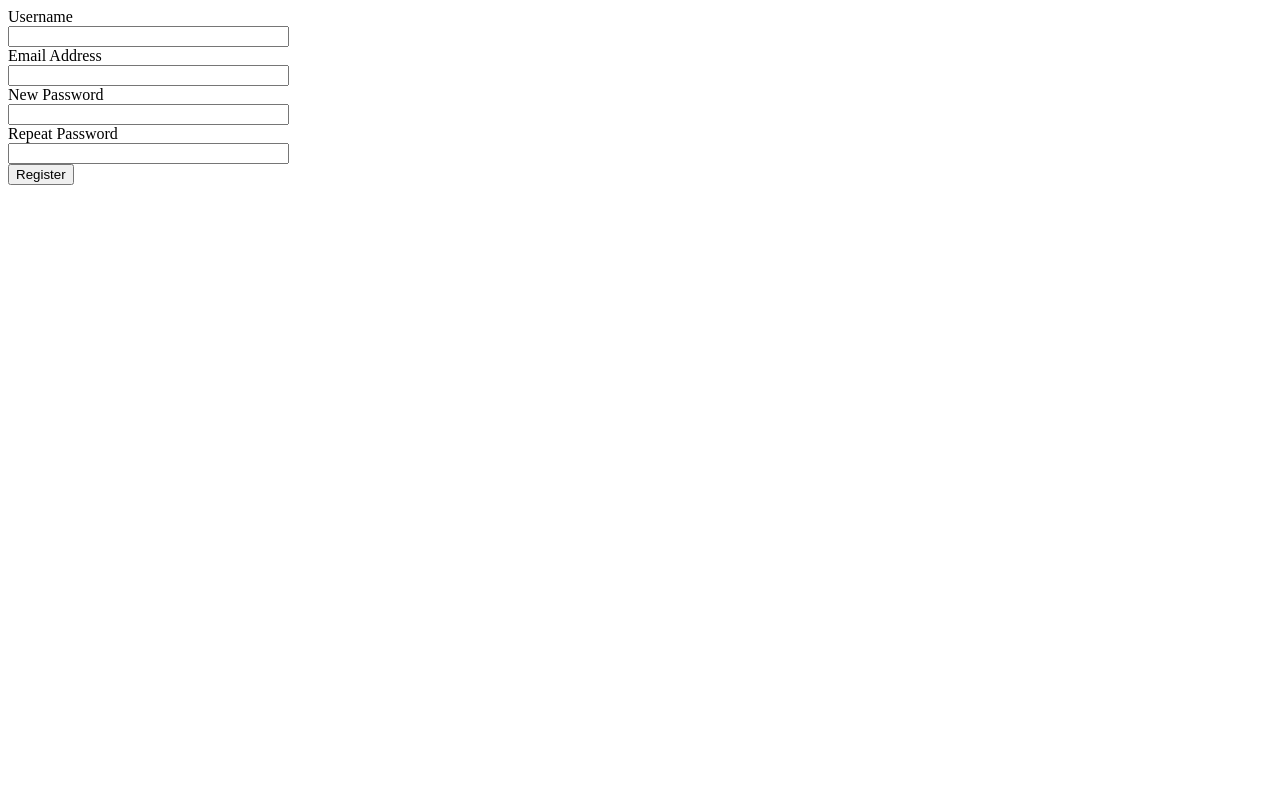
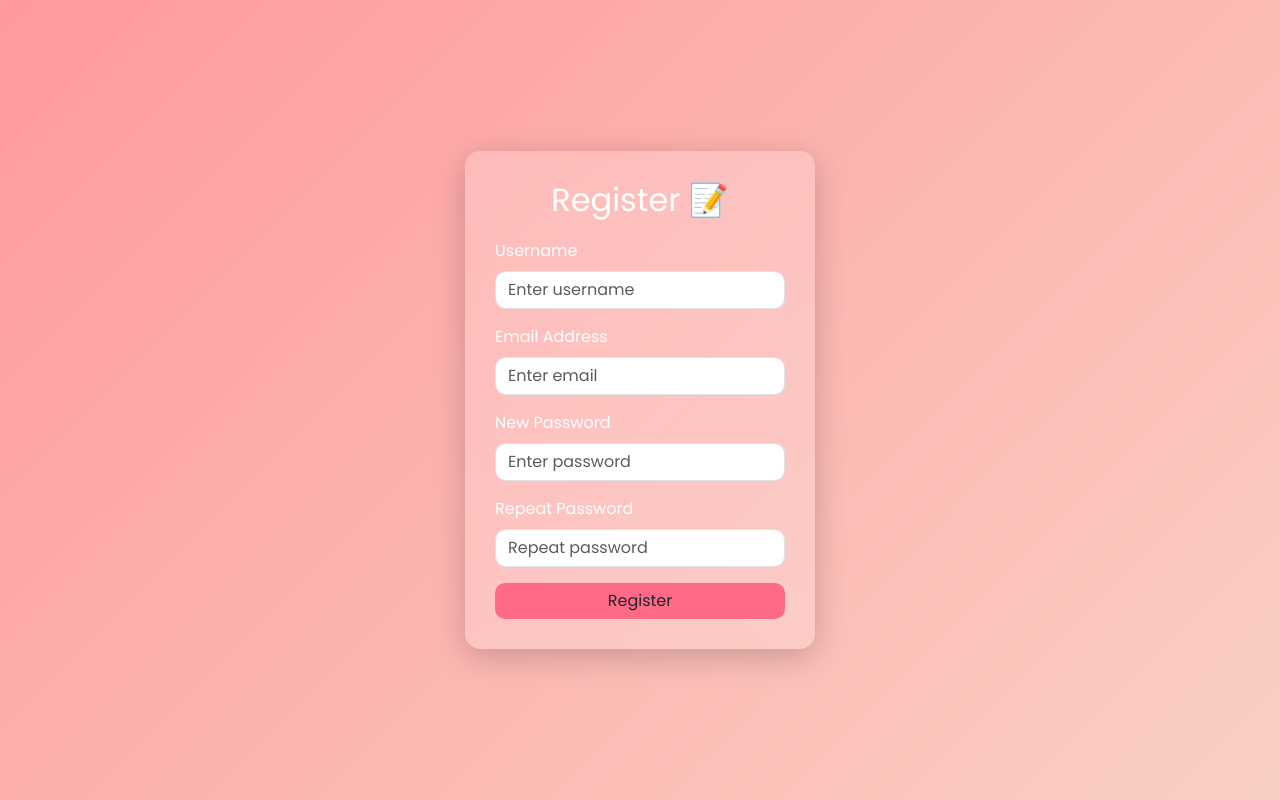
Before and after one commit to snehakumari878/SOCIAL_POST, a Flask app: page /register in a window 1280 px wide. Run offline with Flask 3, Linux system fonts and the light colour scheme.

Commit message:
updated register UI

```diff
--- a/templates/register.html
+++ b/templates/register.html
@@ -1,32 +1,112 @@
+<!DOCTYPE html>
+<html lang="en">
+<head>
+    <meta charset="UTF-8">
+    <title>Register</title>
+
+    <!-- Google Font -->
+    <link href="https://fonts.googleapis.com/css2?family=Poppins:wght@300;400;600&display=swap" rel="stylesheet">
+
+    <!-- Bootstrap -->
+    <link href="https://cdn.jsdelivr.net/npm/bootstrap@5.3.0/dist/css/bootstrap.min.css" rel="stylesheet">
+
+    <style>
+        body {
+            font-family: 'Poppins', sans-serif;
+            height: 100vh;
+            background: linear-gradient(135deg, #ff9a9e, #fad0c4);
+            display: flex;
+            justify-content: center;
+            align-items: center;
+        }
+
+        .register-card {
+            background: rgba(255, 255, 255, 0.2);
+            backdrop-filter: blur(10px);
+            border-radius: 15px;
+            padding: 30px;
+            width: 350px;
+            box-shadow: 0 8px 32px rgba(0,0,0,0.2);
+            color: white;
+        }
+
+        .register-card h2 {
+            text-align: center;
+            margin-bottom: 20px;
+        }
+
+        .form-control {
+            border-radius: 10px;
+        }
+
+        .btn-custom {
+            background: #ff6a88;
+            border: none;
+            border-radius: 10px;
+        }
+
+        .btn-custom:hover {
+            background: #ff3d6b;
+        }
+
+        .error {
+            color: red;
+            font-size: 12px;
+        }
+    </style>
+</head>
+
+<body>
+
+<div class="register-card">
+    <h2>Register 📝</h2>
+
     <form method="POST" action="/register">
         {{ form.hidden_tag() }}
-    <div>
-        {{ form.username.label }}<br>
-        {{ form.username(size=32) }}<br>
+
+        <!-- Username -->
+        <div class="mb-3">
+            {{ form.username.label(class="form-label") }}
+            {{ form.username(class="form-control", placeholder="Enter username") }}
             {% for error in form.username.errors %}
-            <span style="color: red;">[{{ error }}]</span><br>
+                <div class="error">{{ error }}</div>
             {% endfor %}
         </div>
-    <div>
-        {{ form.email.label }}<br>
-        {{ form.email(size=32) }}<br>
+
+        <!-- Email -->
+        <div class="mb-3">
+            {{ form.email.label(class="form-label") }}
+            {{ form.email(class="form-control", placeholder="Enter email") }}
             {% for error in form.email.errors %}
-            <span style="color: red;">[{{ error }}]</span><br>
+                <div class="error">{{ error }}</div>
             {% endfor %}
         </div>
-    <div>
-        {{ form.password.label }}<br>
-        {{ form.password(size=32) }}<br>
+
+        <!-- Password -->
+        <div class="mb-3">
+            {{ form.password.label(class="form-label") }}
+            {{ form.password(class="form-control", placeholder="Enter password") }}
             {% for error in form.password.errors %}
-            <span style="color: red;">[{{ error }}]</span><br>
+                <div class="error">{{ error }}</div>
             {% endfor %}
         </div>
-    <div>
-        {{ form.confirm_password.label }}<br>
-        {{ form.confirm_password(size=32) }}<br>
+
+        <!-- Confirm Password -->
+        <div class="mb-3">
+            {{ form.confirm_password.label(class="form-label") }}
+            {{ form.confirm_password(class="form-control", placeholder="Repeat password") }}
             {% for error in form.confirm_password.errors %}
-            <span style="color: red;">[{{ error }}]</span><br>
+                <div class="error">{{ error }}</div>
             {% endfor %}
         </div>
-    <div>
-        {{ form.submit() }}
+
+        <!-- Submit -->
+        <div class="d-grid">
+            {{ form.submit(class="btn btn-custom") }}
+        </div>
+
+    </form>
+</div>
+
+</body>
+</html>
```
Lines whose indentation alone changed are shown as unchanged.
